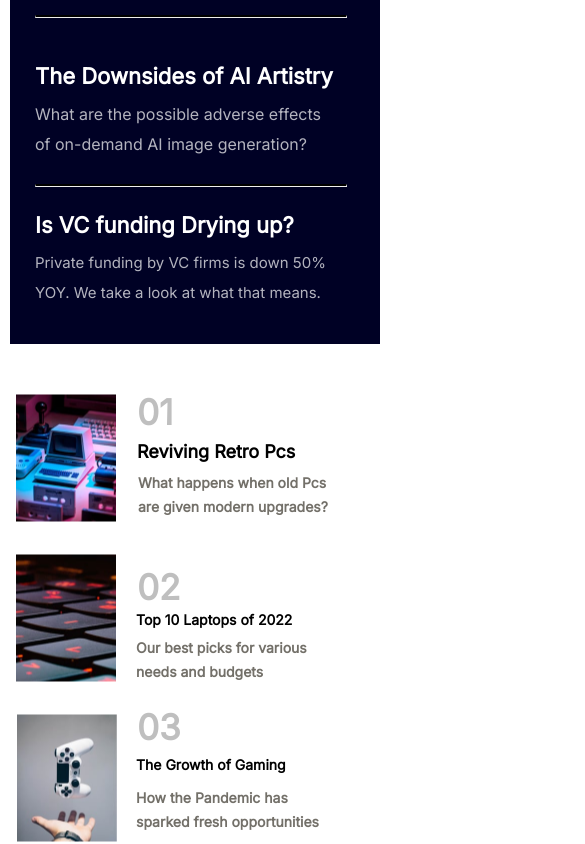
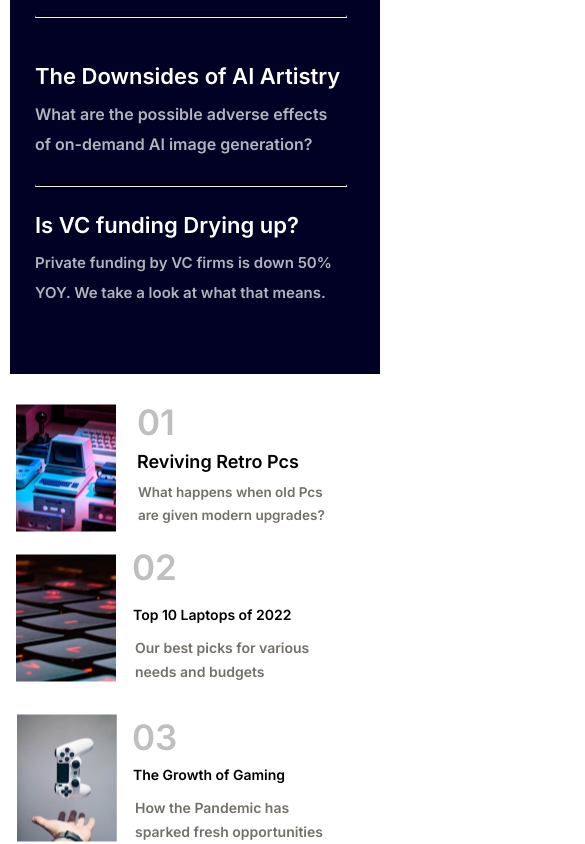
Before and after one commit to seraph894/newsletter, a plain HTML site: page workspace/index.html in a window 390 px wide. Shown: the part 1039-1883 px from the top of the page, 585 px wide, since content can reach past the window. Drawn offline with Linux system fonts and the light colour scheme.

Commit message:
fixed issues dec 29 2023

```diff
--- a/workspace/index.html
+++ b/workspace/index.html
@@ -7,7 +7,7 @@
 <link rel="stylesheet" href="styles.css">
 <link rel="preconnect" href="https://fonts.googleapis.com">
 <link rel="preconnect" href="https://fonts.gstatic.com" crossorigin>
-<link href="https://fonts.googleapis.com/css2?family=Inter" rel="stylesheet">
+<link href="https://fonts.googleapis.com/css2?family=Inter:wght@600&display=swap" rel="stylesheet">
 </head>
 <body>
 <div class="boddy">
--- a/workspace/styles.css
+++ b/workspace/styles.css
@@ -7,6 +7,10 @@ font-family: 'Inter', sans-serif;
 width:80vw;
 height:100vh;
 }
+.boddy{
+position:relative;
+left:130px;
+}
 .navigation{
 display: flex;
 justify-content: flex-end; /* Align items to the end (right side) */
@@ -14,7 +18,7 @@ justify-content: flex-end; /* Align items to the end (right side) */
 .navigation ul{
 list-style-type: none;
 display: flex;
-gap: 15px; /* Adjust the space between items */
+gap: 15px;
 }
 .navigation li a {
 text-decoration: none;
@@ -42,7 +46,7 @@ left:-300px
 .head{
 font-size:80px;
 position:relative;
-font-weight:900;
+font-weight:200;
 word-wrap: break-word;
 top:-180px;
 left:-55px;
@@ -100,7 +104,7 @@ display:flex;
 display:flex;
 justify-content:flex-end;
 position:absolute;
-top:960px;
+top:930px;
 left:152px;
 font-weight:900;
 font-size:17px;
@@ -113,7 +117,7 @@ left:-47px;
 }
 .num1{
 position:absolute;
-top:900px;
+top:875px;
 left:150px;
 font-weight:900;
 font-size:35px;
@@ -123,8 +127,8 @@ opacity:50%;
 .oldpc{
 position:relative;
 top:-348px;
-left:-90px;
-font-size:14px;
+left:-80px;
+font-size:13.5px;
 line-height:1.7;
 display: inline-block;
 color:#737069;
@@ -139,7 +143,7 @@ left:-85px;
 }
 .num2{
 position:absolute;
-top:900px;
+top:875px;
 left:535px;
 font-weight:900;
 font-size:35px;
@@ -150,7 +154,7 @@ opacity:50%;
 display:flex;
 justify-content:flex-end;
 position:absolute;
-top:955px;
+top:930px;
 left:535px;
 font-weight:900;
 font-size:17px;
@@ -161,7 +165,7 @@ display:none;
 
 .needs{
 position:absolute;
-top:990px;
+top:960px;
 left:535px;
 font-size:14px;
 line-height:1.7;
@@ -178,7 +182,7 @@ left:75px;
 }
 .num3{
 position:absolute;
-top:900px;
+top:875px;
 left:910px;
 font-weight:900;
 font-size:35px;
@@ -189,14 +193,14 @@ opacity:50%;
 display:flex;
 justify-content:flex-end;
 position:absolute;
-top:955px;
+top:930px;
 left:910px;
 font-weight:900;
 font-size:17px;
 }
 .fresh{
 position:absolute;
-top:990px;
+top:960px;
 left:910px;
 font-size:14px;
 line-height:1.7;
@@ -207,9 +211,9 @@ width:210px;
 }
 .box-section-2{
 position:absolute;
-top:230px;
+top:205px;
 width:370px;
-height:550px;
+height:580px;
 left:800px;
 background-color:#000125;
 }
@@ -286,9 +290,12 @@ opacity:70%;
 
 body{
 max-height:1500px;
-overflow:auto;
+
 }
-
+.boddy{
+position:relative;
+left:0px;
+}
 .first-header{
 position:absolute;
 font-family:'Inter-ExtraBold', sans-serif;
@@ -296,11 +303,14 @@ font-weight:800;
 font-size:50px;
 }
 .image-box{
-transform:scale(0.45);
+transform:scale(0.5);
 transform-origin:center;
 position:relative;
-left:-90px;
+left:100px;
 top:-150px;
+width:20px;
+margin:0;
+padding:0;
 }
 .in1{
 margin-left:-220px;
@@ -355,6 +365,7 @@ top:500px;
 font-size:60px;
 transform-origin:center;
 transform:scale(1.1);
+font-weight:ExtraBold;
 }
 .dive{
 position:relative;
@@ -363,7 +374,7 @@ left:-10px;
 }
 .read{
 position:absolute;
-left:-350px;
+left:-360px;
 top:-20px;
 }
 .img1{
@@ -407,16 +418,16 @@ left:-69px;
 }
 .num2{
 position:absolute;
-top:1600px;
-left:132px;
+top:1570px;
+left:112px;
 z-index:2;
 }
 .title2{
 position:absolute;
-top:1645px;
+top:1630px;
 display:inline-block;
 width:200px;
-left:131px;
+left:113px;
 font-size:14px;
 font-weight:900;
 }
@@ -425,9 +436,9 @@ position:absolute;
 left:220px;
 z-index:2;
 width:200px;
-left:131px;
+left:115px;
 font-weight:900;
-top:1670px;
+top:1660px;
 font-size:14px;
 }
 .img3{
@@ -438,7 +449,7 @@ left:-288px;
 .num3{
 position:absolute;
 top:1740px;
-left:132px;
+left:112px;
 z-index:2;
 }
 .title3{
@@ -446,7 +457,7 @@ position:absolute;
 top:1790px;
 display:inline-block;
 width:200px;
-left:131px;
+left:113px;
 font-size:14px;
 font-weight:900;
 }
@@ -455,7 +466,7 @@ position:absolute;
 left:220px;
 z-index:2;
 width:200px;
-left:131px;
+left:115px;
 font-weight:900;
 top:1820px;
 font-size:14px
```
